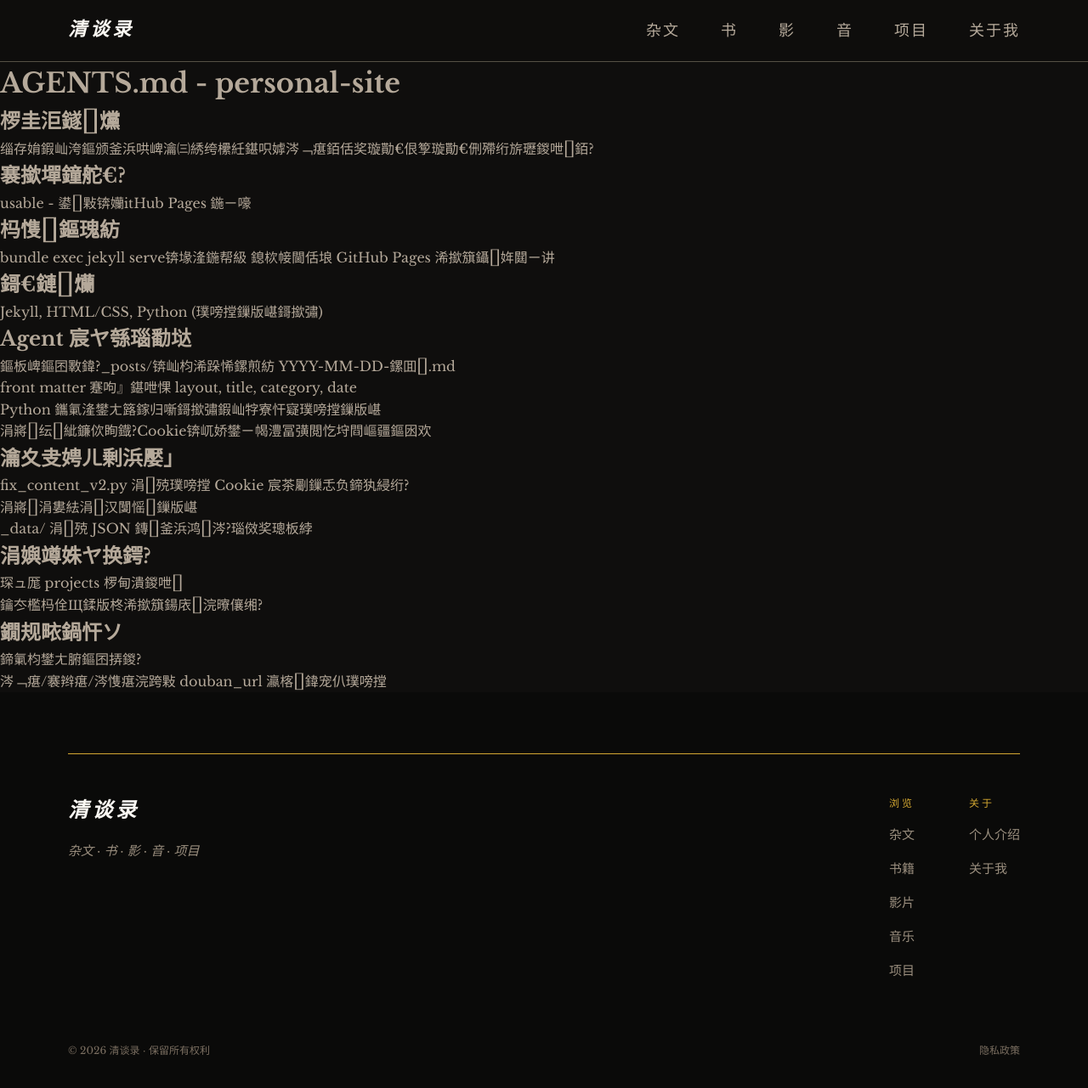
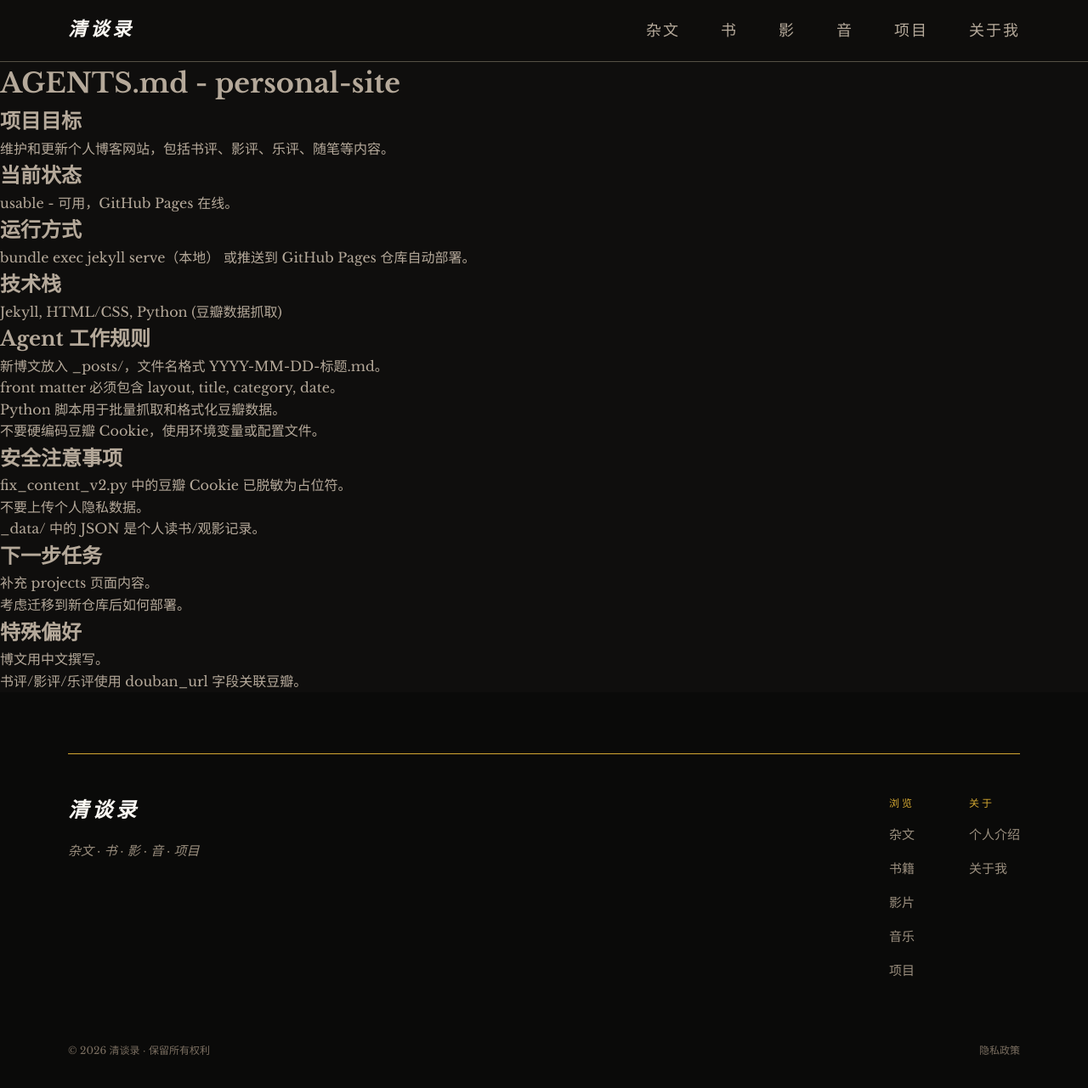
Before and after one commit to xyq414/xyq414.github.io, a Jekyll site: the page built from AGENTS.md, in a window 1280 px wide and 1295 px high. Shown: the top 1281 px of the window at 85% size. Built offline with Jekyll 4.4.1, drawn with Linux system fonts in a browser that asks for light colours; our own code applies the rules of GitHub Pages for plain Markdown files.

Commit message:
Fix mojibake in project markdown docs

```diff
--- a/AGENTS.md
+++ b/AGENTS.md
@@ -1,33 +1,33 @@
 # AGENTS.md - personal-site
 
-## 椤圭洰鐩爣
-缁存姢鍜屾洿鏂颁釜浜哄崥瀹㈢綉绔欙紝鍖呮嫭涔﹁瘎銆佸奖璇勩€佷箰璇勩€侀殢绗旂瓑鍐呭銆?
+## 项目目标
+维护和更新个人博客网站，包括书评、影评、乐评、随笔等内容。
 
-## 褰撳墠鐘舵€?
-usable - 鍙敤锛孏itHub Pages 鍦ㄧ嚎
+## 当前状态
+usable - 可用，GitHub Pages 在线。
 
-## 杩愯鏂瑰紡
-bundle exec jekyll serve锛堟湰鍦帮級
-鎴栨帹閫佸埌 GitHub Pages 浠撳簱鑷姩閮ㄧ讲
+## 运行方式
+bundle exec jekyll serve（本地）
+或推送到 GitHub Pages 仓库自动部署。
 
-## 鎶€鏈爤
-Jekyll, HTML/CSS, Python (璞嗙摚鏁版嵁鎶撳彇)
+## 技术栈
+Jekyll, HTML/CSS, Python (豆瓣数据抓取)
 
-## Agent 宸ヤ綔瑙勫垯
-- 鏂板崥鏂囨斁鍏?_posts/锛屾枃浠跺悕鏍煎紡 YYYY-MM-DD-鏍囬.md
-- front matter 蹇呴』鍖呭惈 layout, title, category, date
-- Python 鑴氭湰鐢ㄤ簬鎵归噺鎶撳彇鍜屾牸寮忓寲璞嗙摚鏁版嵁
-- 涓嶈纭紪鐮佽眴鐡?Cookie锛屼娇鐢ㄧ幆澧冨彉閲忔垨閰嶇疆鏂囦欢
+## Agent 工作规则
+- 新博文放入 _posts/，文件名格式 YYYY-MM-DD-标题.md。
+- front matter 必须包含 layout, title, category, date。
+- Python 脚本用于批量抓取和格式化豆瓣数据。
+- 不要硬编码豆瓣 Cookie，使用环境变量或配置文件。
 
-## 瀹夊叏娉ㄦ剰浜嬮」
-- fix_content_v2.py 涓殑璞嗙摚 Cookie 宸茶劚鏁忎负鍗犱綅绗?
-- 涓嶈涓婁紶涓汉闅愮鏁版嵁
-- _data/ 涓殑 JSON 鏄釜浜鸿涔?瑙傚奖璁板綍
+## 安全注意事项
+- fix_content_v2.py 中的豆瓣 Cookie 已脱敏为占位符。
+- 不要上传个人隐私数据。
+- _data/ 中的 JSON 是个人读书/观影记录。
 
-## 涓嬩竴姝ヤ换鍔?
-- 琛ュ厖 projects 椤甸潰鍐呭
-- 鑰冭檻杩佺Щ鍒版柊浠撳簱鍚庡浣曢儴缃?
+## 下一步任务
+- 补充 projects 页面内容。
+- 考虑迁移到新仓库后如何部署。
 
-## 鐗规畩鍋忓ソ
-- 鍗氭枃鐢ㄤ腑鏂囨挵鍐?
-- 涔﹁瘎/褰辫瘎/涔愯瘎浣跨敤 douban_url 瀛楁鍏宠仈璞嗙摚
+## 特殊偏好
+- 博文用中文撰写。
+- 书评/影评/乐评使用 douban_url 字段关联豆瓣。
```
Also changed, not shown: docs/changelog.md (+7 -4 lines), docs/decisions.md (+12 -12 lines), docs/requirements.md (+7 -7 lines), README.md.
